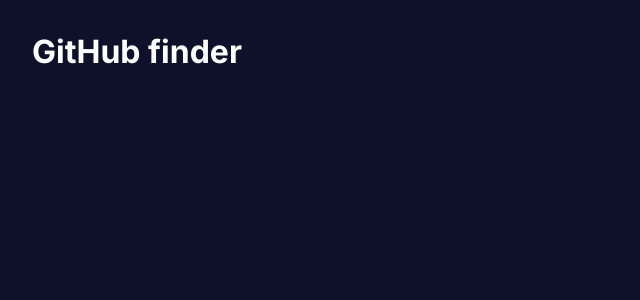
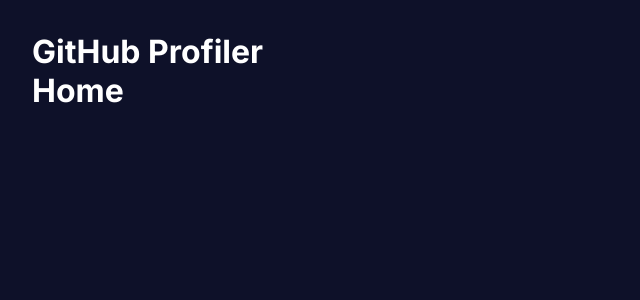
Before and after one commit to joaolucas14/Busca-GitHub, a React (Vite) app: page / in a window 1280 px wide. Shown: the top 300 px of the page, without its empty margins (0-640 px from the left). Built offline with nearby package versions, Linux system fonts and the light colour scheme.

Commit message:
implement routing with Home and PaginaPadrao components

```diff
--- a/src/App.tsx
+++ b/src/App.tsx
@@ -1,8 +1,16 @@
+import { BrowserRouter, Route, Routes } from "react-router-dom";
+import Home from "./routes/Home";
+import PaginaPadrao from "./routes/PaginaPadrao";
+
 function App() {
   return (
-    <>
-      <h1>GitHub finder</h1>
-    </>
+    <BrowserRouter>
+      <Routes>
+        <Route path="/" element={<PaginaPadrao />}>
+          <Route index element={<Home />} />
+        </Route>
+      </Routes>
+    </BrowserRouter>
   );
 }
 
--- /dev/null
+++ b/src/routes/Home.tsx
@@ -0,0 +1,3 @@
+export default function Home() {
+  return <h1>Home</h1>;
+}
--- /dev/null
+++ b/src/routes/PaginaPadrao.tsx
@@ -0,0 +1,10 @@
+import { Outlet } from "react-router-dom";
+
+export default function PaginaPadrao() {
+  return (
+    <div>
+      <h1>GitHub Profiler</h1>
+      <Outlet />
+    </div>
+  );
+}
```
